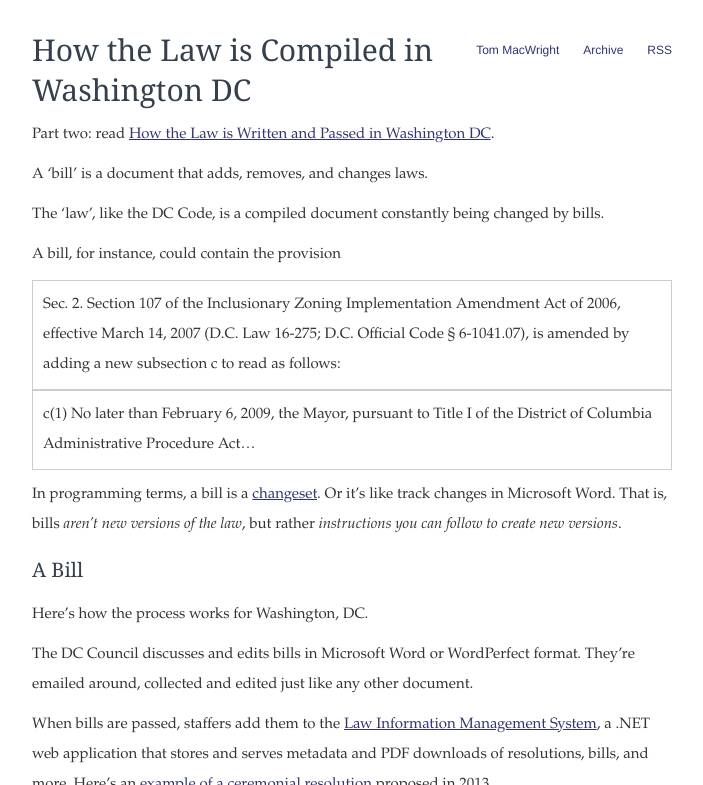
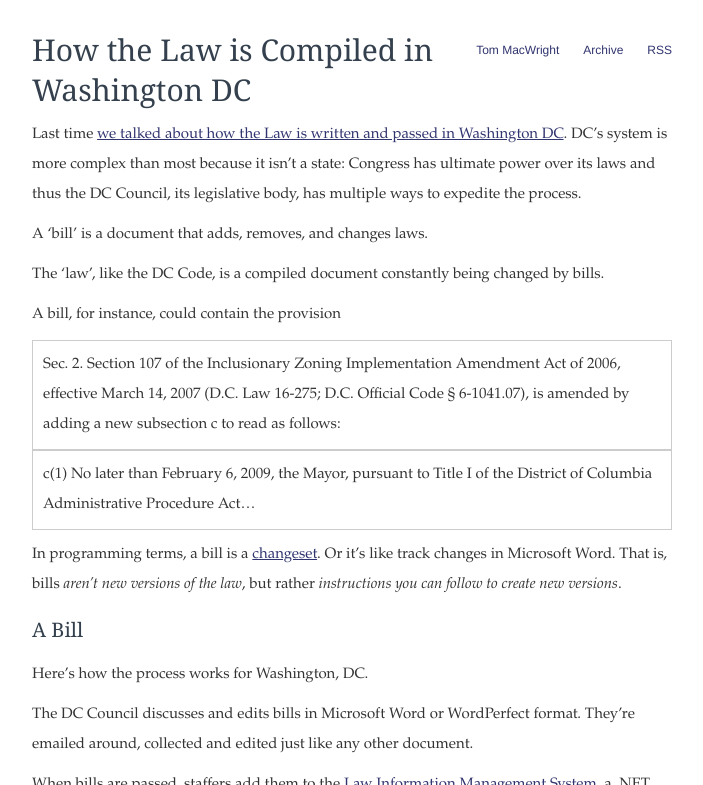
Before and after one commit to konklone/tmcw.github.com, a Jekyll site: the page built from _posts/2013-02-13-the-code-compiled.md, in a window 1280 px wide and 900 px high, cut to the strip 0-785 px from the top of the window. Shown: the whole strip, without its empty margins (288-991 px from the left). Built offline with Jekyll 4.4.1, drawn with Linux system fonts in a browser that asks for light colours; Markdown is read by kramdown in place of the engine named in the settings; comment, search, counter and statistics services are not loaded; some of the changed text lies outside the part shown.

Commit message:
Connect and link

```diff
--- a/_posts/2013-02-13-the-code-compiled.md
+++ b/_posts/2013-02-13-the-code-compiled.md
@@ -5,7 +5,10 @@ categories:
 - blog
 ---
 
-Part two: read [How the Law is Written and Passed in Washington DC](http://macwright.org/2013/02/11/the-code-written.html).
+Last time [we talked about how the Law is written and passed in Washington DC](http://macwright.org/2013/02/11/the-code-written.html).
+DC's system is more complex than most because it isn't a state: Congress has
+ultimate power over its laws and thus the DC Council, its legislative body,
+has multiple ways to expedite the process.
 
 A 'bill' is a document that adds, removes, and changes laws.
 
@@ -64,3 +67,7 @@ in a proprietary database with a content management system.
 The contractor then provides services around the compiled law, and contractually
 is the only provider of the 'official version.' They are the only business
 or government entity to possess a full digital copy of the code.
+
+## Keep Reading
+
+[DC's bills and laws are public domain: what does this mean, legally and practically?](http://macwright.org/2013/02/14/the-law-is-public-domain.html)
```
